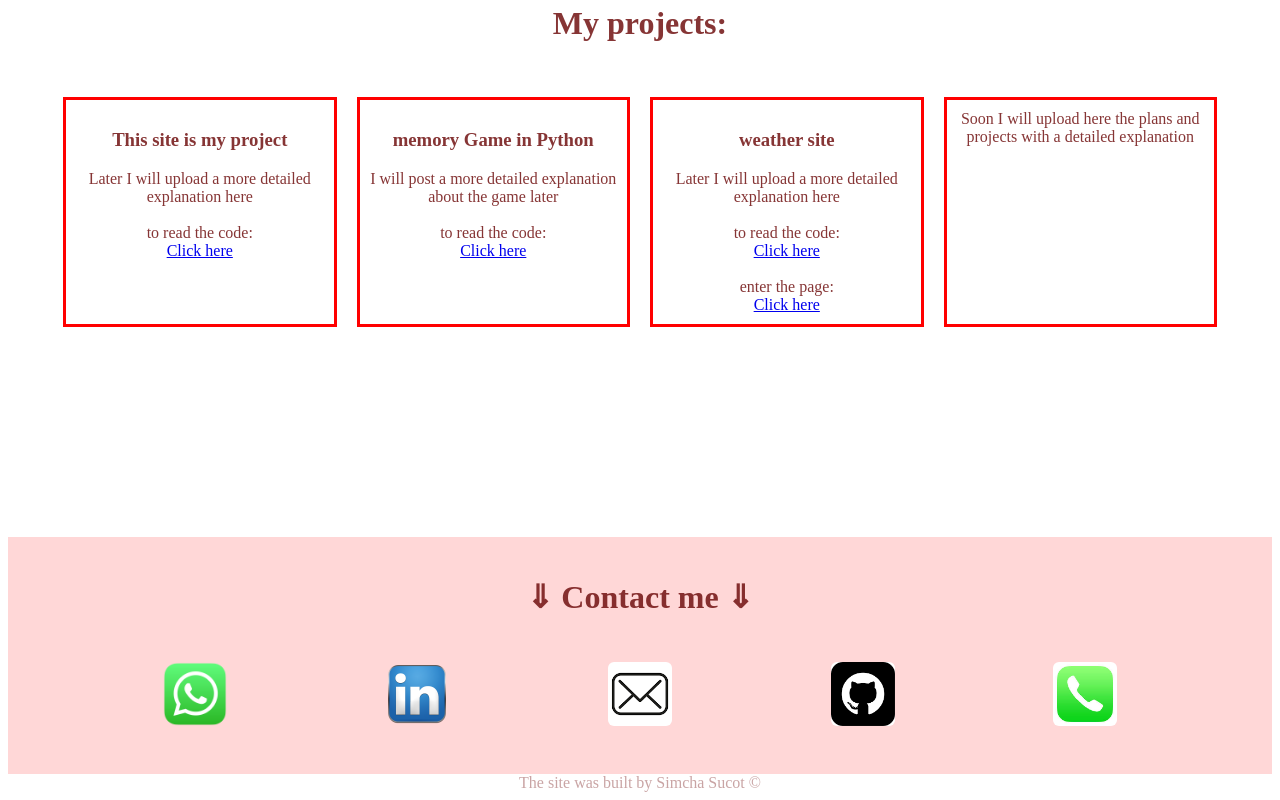
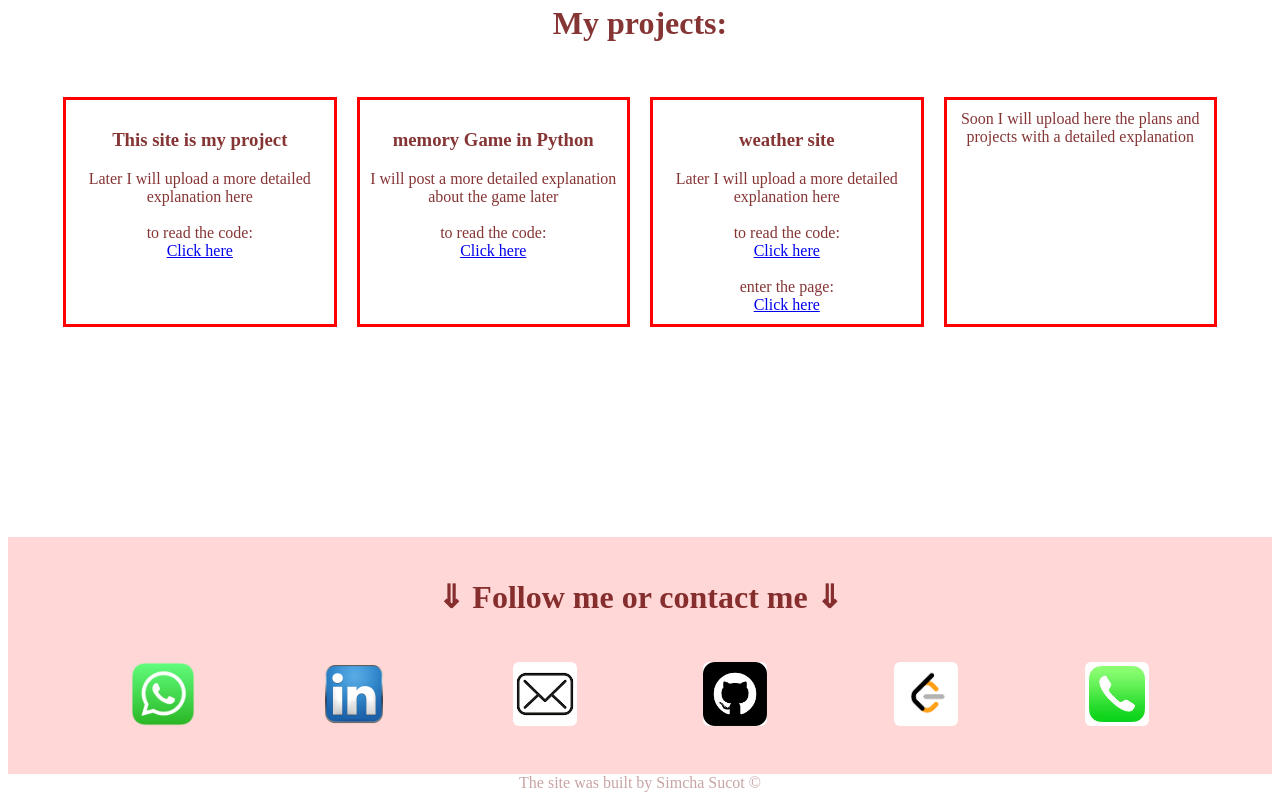
Before and after one commit to SimchaSucot/myWebsite, a React (Vite) app: page / in a window 1280 px wide. Shown: the part 1823-2623 px from the top of the page. Built offline with nearby package versions, Linux system fonts and the light colour scheme.

Commit message:
added leetcode to the contact

```diff
--- a/src/componets/Contact.jsx
+++ b/src/componets/Contact.jsx
@@ -4,17 +4,18 @@ import imgLinkedin from "/linkedin-icon.png";
 import imgEmail from "/email_icon.png";
 import imgGithub from "/github_icon.png";
 import imgPhone from "/phone_icon.jpg";
+import imgLeetcode from "/leetcode.png";
 
 function Contact() {
   return (
     <>
       <div className="containerContact">
-        <h1>⇓ Contact me ⇓</h1>
+        <h1>⇓ Follow me or contact me ⇓</h1>
         <div className="links">
           <a href="https://api.whatsapp.com/send?phone=9720508726544&text=%D7%94%D7%99%D7%99" target="_blank">
             <img className="img" src={imgWhatsApp} alt="WhatsApp" />
           </a>
-          <a href="https://www.linkedin.com/in/simcha-sucot-935a9b263/" target="_blank">
+          <a href="https://www.linkedin.com/in/simcha-sucot-🇮🇱-935a9b263/" target="_blank">
             <img className="img" src={imgLinkedin} alt="Linkedin" />
           </a>
           <a href="mailto:simchasucot@gmail.com" target="_blank">
@@ -22,6 +23,9 @@ function Contact() {
           </a>
           <a href="https://github.com/SimchaSucot" target="_blank">
             <img className="img" src={imgGithub} alt="Github" />
+          </a>
+          <a href="https://leetcode.com/SimchaS/" target="_blank">
+            <img className="img" src={imgLeetcode} alt="leetCode" />
           </a>
           <a href="tel:+972508726544">
             <img className="img"src={imgPhone} alt="Phone" />
```
Also changed, not shown: public/leetcode.png (added).
